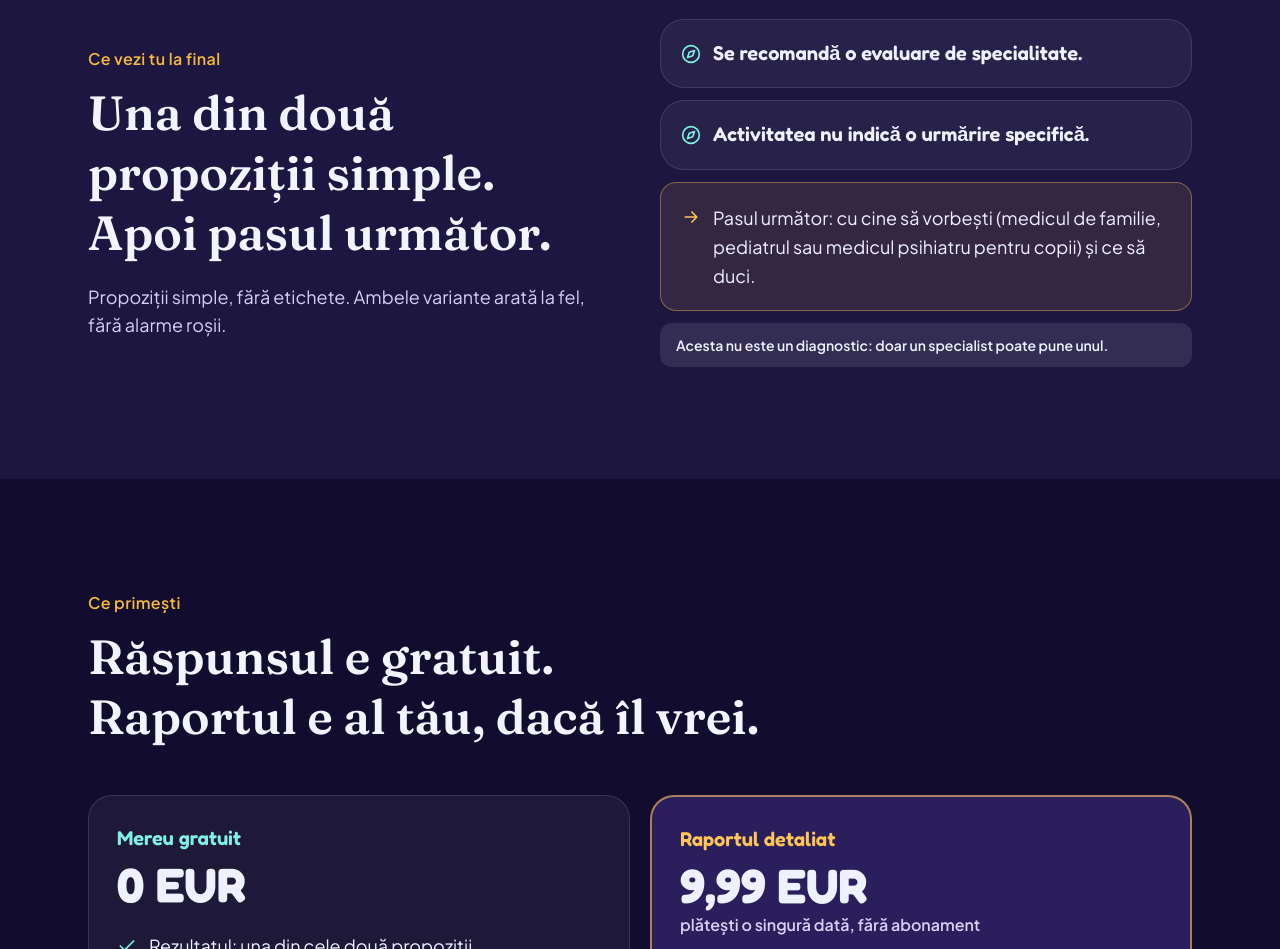
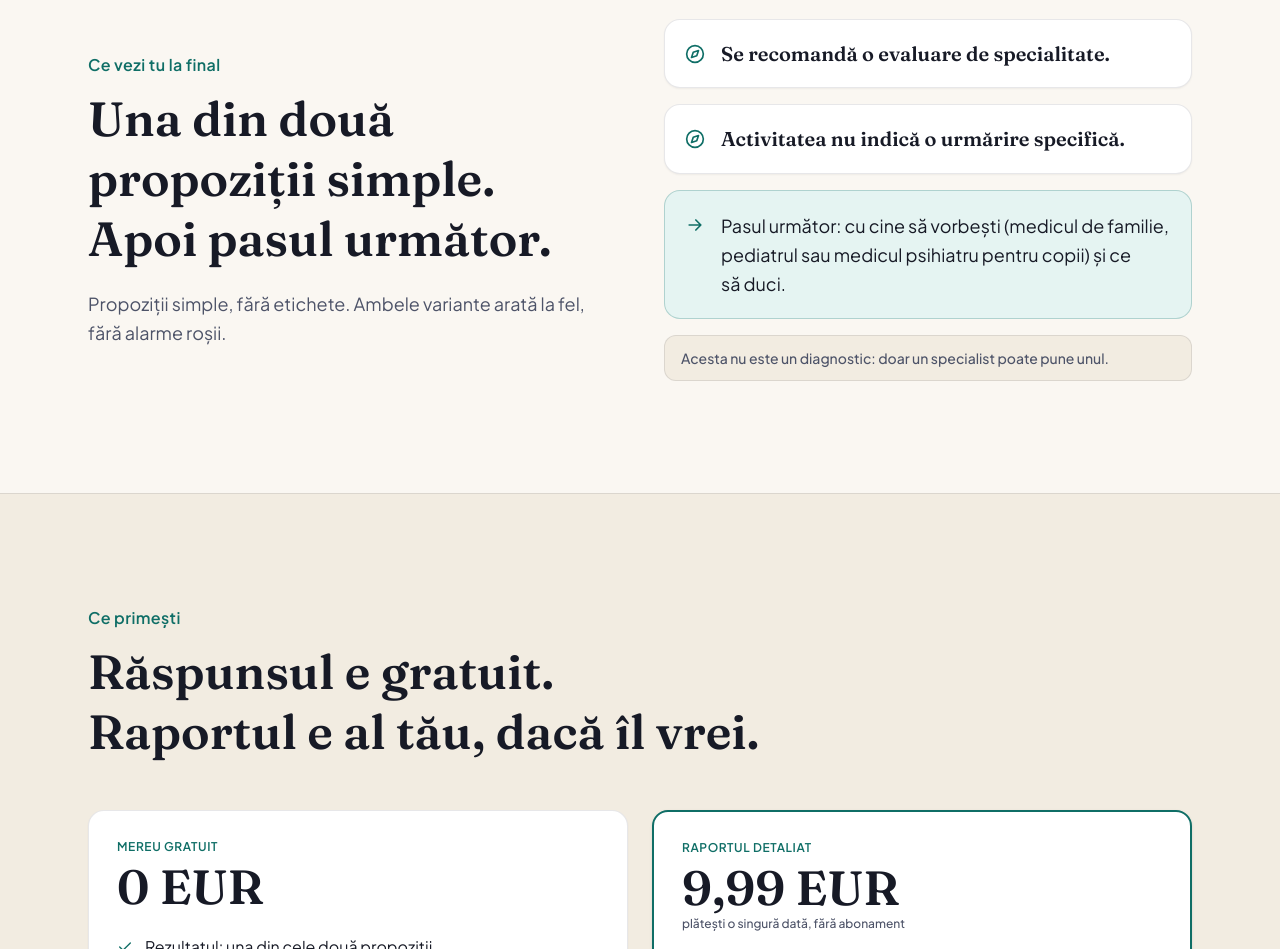
Before and after one commit to andreidinutu-byte/ADHD_Check, a Next.js app in the folder apps/web/: page / in a window 1280 px wide. Shown: the part 4320-5269 px from the top of the page. Built offline with nearby package versions, Linux system fonts and the light colour scheme.

Commit message:
feat(landing): redesign result, offer, privacy, faq, waitlist, and footer with impeccable

```diff
--- a/apps/web/app/_components/Landing.tsx
+++ b/apps/web/app/_components/Landing.tsx
@@ -65,14 +65,11 @@ export function Landing() {
         <Problem t={t} />
         <How t={t} />
         <Game t={t} />
-        {/* Temporary wrapper for Result through Final to preserve dark contrast */}
-        <div className="bg-dusk-deep text-moon">
         <Result t={t} />
         <Offer t={t} />
         <Privacy t={t} />
         <Faq t={t} />
         <Final t={t} lang={lang} />
-        </div>
       </main>
       <Footer t={t} />
       <StickyCta t={t} />
@@ -348,7 +345,7 @@ function Problem({ t }: { t: Dict }) {
           {t.problem.items.map((item, i) => (
             <li
               key={i}
-              className="reveal border-t border-line pt-5 text-lg leading-relaxed text-ink-primary"
+              className="reveal border-t border-line pt-5 text-lg leading-relaxed text-ink-primary text-pretty"
             >
               “{item}”
             </li>
@@ -428,8 +425,8 @@ function How({ t }: { t: Dict }) {
                 sizes="(min-width: 1024px) 24rem, 90vw"
                 className="block aspect-[4/3] h-auto w-full object-cover object-[50%_40%]"
               />
-              <div className="absolute inset-0 flex items-center justify-center bg-twilight/65 p-5">
-                <p className="rounded-xl border border-line bg-paper px-5 py-4 text-center font-editorial text-lg font-semibold leading-snug text-ink-primary shadow-lg">
+              <div className="absolute inset-x-0 bottom-0 border-t border-line bg-paper/95 px-5 py-4 text-center backdrop-blur-xs">
+                <p className="font-editorial text-base font-semibold leading-snug text-ink-primary md:text-lg">
                   {t.how.handback}
                 </p>
               </div>
@@ -503,25 +500,27 @@ function Game({ t }: { t: Dict }) {
 
 function Result({ t }: { t: Dict }) {
   return (
-    <section className="bg-dusk py-20 md:py-28">
-      <Container className="grid items-center gap-10 md:grid-cols-2">
+    <section id="result" className="relative bg-paper py-20 text-ink-primary md:py-28">
+      <Container className="grid items-start gap-12 md:grid-cols-2 md:items-center">
         <div className="reveal">
-          <Kicker dark>{t.result.kicker}</Kicker>
-          <H2 dark>{t.result.title}</H2>
-          <p className="mt-5 text-lg text-lavender">{t.result.sub}</p>
+          <Kicker>{t.result.kicker}</Kicker>
+          <H2>{t.result.title}</H2>
+          <p className="mt-5 text-lg leading-relaxed text-ink-secondary text-pretty">{t.result.sub}</p>
         </div>
-        <div className="reveal space-y-3">
+        <div className="reveal space-y-4">
           {[t.result.a, t.result.b].map((h) => (
-            <p key={h} className="dusk-surface flex items-start gap-3 p-5 font-display text-xl font-semibold leading-snug">
-              <Compass className="mt-1 size-5 shrink-0 text-river-soft" />
-              {h}
-            </p>
+            <div key={h} className="flex items-start gap-4 rounded-2xl border border-line bg-surface p-5 shadow-xs">
+              <Compass className="mt-1 size-5 shrink-0 text-brand-teal" />
+              <p className="font-editorial text-lg font-semibold leading-snug text-ink-primary md:text-xl">{h}</p>
+            </div>
           ))}
-          <p className="flex items-start gap-3 rounded-2xl border border-lantern/40 bg-lantern/10 p-5 text-lg leading-relaxed text-moon">
-            <Arrow className="mt-1 size-5 shrink-0 text-lantern" />
-            {t.result.next}
-          </p>
-          <p className="rounded-xl bg-white/10 px-4 py-3 text-sm font-semibold text-moon">{t.result.disclaimer}</p>
+          <div className="flex items-start gap-4 rounded-2xl border border-brand-teal/25 bg-brand-teal-soft p-5">
+            <Arrow className="mt-1 size-5 shrink-0 text-brand-teal" />
+            <p className="text-base leading-relaxed text-ink-primary md:text-lg text-pretty">{t.result.next}</p>
+          </div>
+          <div className="rounded-xl border border-line bg-paper-2 px-4 py-3 text-sm font-medium text-ink-secondary">
+            <p>{t.result.disclaimer}</p>
+          </div>
         </div>
       </Container>
     </section>
@@ -533,43 +532,47 @@ function Result({ t }: { t: Dict }) {
 function Offer({ t }: { t: Dict }) {
   const { free, paid } = t.offer;
   return (
-    <section id="offer" className="bg-dusk-deep py-20 md:py-28">
+    <section id="offer" className="relative border-y border-line bg-paper-2 py-20 text-ink-primary md:py-28">
       <Container>
         <div className="reveal max-w-3xl">
-          <Kicker dark>{t.offer.kicker}</Kicker>
-          <H2 dark>{t.offer.title}</H2>
+          <Kicker>{t.offer.kicker}</Kicker>
+          <H2>{t.offer.title}</H2>
         </div>
-        <div className="mt-12 grid gap-5 md:grid-cols-2">
-          <article className="reveal dusk-surface flex flex-col p-7">
-            <h3 className="font-display text-xl font-semibold text-river-soft">{free.label}</h3>
-            <p className="mt-2 font-display text-5xl font-bold">{free.price}</p>
-            <ul className="mt-6 space-y-3">
+        <div className="mt-12 grid gap-6 md:grid-cols-2">
+          <article className="reveal flex flex-col justify-between rounded-2xl border border-line bg-surface p-7 shadow-xs">
+            <div>
+              <p className="text-xs font-semibold uppercase tracking-wider text-brand-teal">{free.label}</p>
+              <p className="mt-2 font-editorial text-4xl font-semibold tabular-nums text-ink-primary md:text-5xl">{free.price}</p>
+              <ul className="mt-6 space-y-3.5">
                 {free.items.map((it) => (
-                <li key={it} className="flex gap-3 text-lg text-moon">
-                  <Check className="mt-1 size-5 shrink-0 text-river-soft" />
-                  {it}
+                  <li key={it} className="flex items-start gap-3 text-base text-ink-primary">
+                    <Check className="mt-1 size-4 shrink-0 text-brand-teal" />
+                    <span>{it}</span>
                   </li>
                 ))}
               </ul>
+            </div>
           </article>
-          <article className="reveal flex flex-col rounded-3xl border-2 border-lantern/60 bg-dusk-2 p-7">
-            <h3 className="font-display text-xl font-semibold text-lantern">{paid.label}</h3>
-            <p className="mt-2 font-display text-5xl font-bold">{paid.price}</p>
-            <p className="mt-1 font-semibold text-lavender">{paid.priceNote}</p>
-            <ul className="mt-6 space-y-3">
+          <article className="reveal flex flex-col justify-between rounded-2xl border-2 border-brand-teal bg-surface p-7 shadow-sm">
+            <div>
+              <p className="text-xs font-semibold uppercase tracking-wider text-brand-teal">{paid.label}</p>
+              <p className="mt-2 font-editorial text-4xl font-semibold tabular-nums text-ink-primary md:text-5xl">{paid.price}</p>
+              <p className="mt-1 text-xs font-medium text-ink-secondary">{paid.priceNote}</p>
+              <ul className="mt-6 space-y-3.5">
                 {paid.items.map((it) => (
-                <li key={it} className="flex gap-3 text-lg text-moon">
-                  <Check className="mt-1 size-5 shrink-0 text-lantern" />
-                  {it}
+                  <li key={it} className="flex items-start gap-3 text-base text-ink-primary">
+                    <Check className="mt-1 size-4 shrink-0 text-brand-teal" />
+                    <span>{it}</span>
                   </li>
                 ))}
               </ul>
+            </div>
           </article>
         </div>
-        <div className="reveal mt-8 flex flex-col items-start gap-5 sm:flex-row sm:items-center sm:justify-between">
-          <p className="flex items-start gap-3 text-lavender">
-            <Shield className="mt-0.5 size-6 shrink-0 text-river-soft" />
-            {t.offer.note}
+        <div className="reveal mt-10 flex flex-col items-start gap-5 sm:flex-row sm:items-center sm:justify-between">
+          <p className="flex items-center gap-3 text-sm font-medium text-ink-secondary">
+            <Shield className="size-5 shrink-0 text-brand-teal" />
+            <span>{t.offer.note}</span>
           </p>
           <CtaButton className="w-full sm:w-auto">{t.offer.cta}</CtaButton>
         </div>
@@ -582,20 +585,20 @@ function Offer({ t }: { t: Dict }) {
 
 function Privacy({ t }: { t: Dict }) {
   return (
-    <section id="privacy" className="bg-dusk py-20 md:py-28">
+    <section id="privacy" className="relative bg-paper py-20 text-ink-primary md:py-28">
       <Container>
         <div className="reveal max-w-3xl">
-          <Kicker dark>{t.privacy.kicker}</Kicker>
-          <H2 dark>{t.privacy.title}</H2>
+          <Kicker>{t.privacy.kicker}</Kicker>
+          <H2>{t.privacy.title}</H2>
         </div>
-        <dl className="mt-12 grid gap-x-10 gap-y-8 md:grid-cols-2 lg:grid-cols-3">
+        <dl className="mt-12 grid gap-x-12 gap-y-8 md:grid-cols-2 lg:grid-cols-3">
           {t.privacy.items.map((p) => (
-            <div key={p.title} className="reveal border-t border-lavender/15 pt-5">
-              <dt className="flex items-center gap-2 font-display text-xl font-semibold">
-                <Shield className="size-5 shrink-0 text-river-soft" />
-                {p.title}
+            <div key={p.title} className="reveal border-t border-line pt-5">
+              <dt className="flex items-center gap-2.5 font-editorial text-lg font-semibold text-ink-primary">
+                <Shield className="size-5 shrink-0 text-brand-teal" />
+                <span>{p.title}</span>
               </dt>
-              <dd className="mt-2 leading-relaxed text-lavender">{p.body}</dd>
+              <dd className="mt-2 text-sm leading-relaxed text-ink-secondary text-pretty">{p.body}</dd>
             </div>
           ))}
         </dl>
@@ -608,20 +611,20 @@ function Privacy({ t }: { t: Dict }) {
 
 function Faq({ t }: { t: Dict }) {
   return (
-    <section id="faq" className="bg-dusk-deep py-20 md:py-28">
+    <section id="faq" className="relative border-y border-line bg-paper-2 py-20 text-ink-primary md:py-28">
       <Container className="max-w-3xl">
         <div className="reveal">
-          <Kicker dark>{t.faq.kicker}</Kicker>
-          <H2 dark>{t.faq.title}</H2>
+          <Kicker>{t.faq.kicker}</Kicker>
+          <H2>{t.faq.title}</H2>
         </div>
-        <div className="mt-10 divide-y divide-lavender/15 border-y border-lavender/15">
+        <div className="mt-10 divide-y divide-line border-y border-line">
           {t.faq.items.map((f, i) => (
             <details key={i} className="group [&_summary::-webkit-details-marker]:hidden">
-              <summary className="flex min-h-14 cursor-pointer list-none items-center justify-between gap-4 py-4 font-display text-lg font-semibold">
-                {f.q}
-                <Plus className="size-5 shrink-0 text-river-soft transition-transform group-open:rotate-45" />
+              <summary className="flex min-h-14 cursor-pointer list-none items-center justify-between gap-4 py-4 font-editorial text-lg font-semibold text-ink-primary transition-colors hover:text-brand-teal focus-visible:outline-2 focus-visible:outline-brand-teal">
+                <span>{f.q}</span>
+                <Plus className="size-5 shrink-0 text-brand-teal transition-transform duration-200 group-open:rotate-45" />
               </summary>
-              <p className="pb-6 leading-relaxed text-lavender">{f.a}</p>
+              <p className="pb-6 text-base leading-relaxed text-ink-secondary text-pretty">{f.a}</p>
             </details>
           ))}
         </div>
@@ -659,20 +662,19 @@ function Final({ t, lang }: { t: Dict; lang: Lang }) {
     state === "ok" ? t.final.formSuccess : state === "invalid" ? t.final.formError : state === "fail" ? t.final.formFail : null;
 
   return (
-    <section id="start" className="relative overflow-hidden bg-dusk py-20 md:py-28">
-      <div className="absolute inset-0 bg-[radial-gradient(ellipse_at_50%_0%,#3a2d7a_0%,transparent_65%)]" aria-hidden="true" />
-      <Fireflies />
+    <section id="start" className="relative overflow-hidden bg-twilight py-20 text-twilight-text md:py-28">
+      <Fireflies count={6} />
       <Container className="relative max-w-3xl text-center">
-        <H2 dark className="md:text-6xl">{t.final.title}</H2>
-        <p className="mx-auto mt-5 max-w-2xl text-lg leading-relaxed text-lavender">{t.final.sub}</p>
+        <H2 dark className="md:text-5xl lg:text-6xl text-balance">{t.final.title}</H2>
+        <p className="mx-auto mt-5 max-w-2xl text-lg leading-relaxed text-twilight-muted text-pretty">{t.final.sub}</p>
 
         {state === "ok" ? (
-          <p role="status" className="mx-auto mt-10 max-w-xl rounded-2xl border border-river/50 bg-river/10 p-5 font-semibold">
+          <p role="status" className="mx-auto mt-10 max-w-xl rounded-2xl border border-white/20 bg-twilight-2 p-5 font-semibold text-twilight-text">
             {msg}
           </p>
         ) : (
           <form onSubmit={submit} noValidate className="mx-auto mt-10 max-w-xl text-left">
-            <label htmlFor="email" className="mb-2 block text-sm font-bold">
+            <label htmlFor="email" className="mb-2 block text-sm font-semibold text-twilight-text">
               {t.final.formLabel}
             </label>
             <div className="flex flex-col gap-3 sm:flex-row">
@@ -690,20 +692,20 @@ function Final({ t, lang }: { t: Dict; lang: Lang }) {
                 placeholder={t.final.formPlaceholder}
                 aria-invalid={state === "invalid"}
                 aria-describedby="email-help email-consent"
-                className="min-h-13 flex-1 rounded-2xl border-2 border-white/25 bg-white/10 px-5 text-base text-moon placeholder:text-lavender-muted focus:border-lantern focus:outline-none"
+                className="min-h-13 flex-1 rounded-xl border border-white/20 bg-twilight-2 px-5 text-base text-twilight-text placeholder:text-twilight-muted focus:border-lantern-warm focus:outline-none transition-colors"
               />
               <button
                 type="submit"
                 disabled={state === "sending"}
-                className="btn-lantern min-h-13 cursor-pointer rounded-2xl px-7 font-display text-lg font-semibold disabled:cursor-wait disabled:opacity-60"
+                className="btn-editorial-lantern min-h-13 cursor-pointer rounded-xl px-7 text-base font-semibold disabled:cursor-wait disabled:opacity-60"
               >
                 {state === "sending" ? t.final.sending : t.final.formCta}
               </button>
             </div>
-            <p id="email-help" aria-live="polite" className={`mt-3 text-sm ${msg ? "font-semibold text-[#fda4af]" : "text-lavender"}`}>
+            <p id="email-help" aria-live="polite" className={`mt-3 text-sm ${msg ? "font-semibold text-lantern-warm" : "text-twilight-muted"}`}>
               {msg ?? t.final.formNote}
             </p>
-            <p id="email-consent" className="mt-3 text-sm leading-relaxed text-lavender-muted">
+            <p id="email-consent" className="mt-3 text-xs leading-relaxed text-twilight-muted/90">
               {t.final.consent}
             </p>
           </form>
@@ -717,12 +719,12 @@ function Final({ t, lang }: { t: Dict; lang: Lang }) {
 
 function Footer({ t }: { t: Dict }) {
   return (
-    <footer className="bg-[#0b0820] pb-28 pt-12 text-sm text-lavender md:pb-12">
+    <footer className="border-t border-white/10 bg-twilight pb-28 pt-12 text-sm text-twilight-muted md:pb-12">
       <Container className="space-y-4">
         <Logo dark />
-        <p className="font-semibold text-moon">{t.footer.pilot}</p>
-        <p className="max-w-3xl leading-relaxed">{t.footer.disclaimer}</p>
-        <p>{t.footer.event}</p>
+        <p className="font-semibold text-twilight-text">{t.footer.pilot}</p>
+        <p className="max-w-md leading-relaxed text-twilight-muted text-pretty">{t.footer.disclaimer}</p>
+        <p className="text-xs text-twilight-muted/80">{t.footer.event}</p>
       </Container>
     </footer>
   );
@@ -750,7 +752,7 @@ function StickyCta({ t }: { t: Dict }) {
 
   return (
     <div
-      className={`fixed inset-x-0 bottom-0 z-40 border-t border-white/10 bg-dusk-deep/95 p-3 backdrop-blur-md transition-transform duration-300 md:hidden ${
+      className={`fixed inset-x-0 bottom-0 z-40 border-t border-line bg-paper/95 p-3 backdrop-blur-md transition-transform duration-300 md:hidden ${
         show ? "translate-y-0" : "translate-y-full"
       }`}
       aria-hidden={!show}
@@ -758,7 +760,7 @@ function StickyCta({ t }: { t: Dict }) {
       <a
         href="#start"
         tabIndex={show ? 0 : -1}
-        className="btn-lantern flex min-h-12 w-full items-center justify-center gap-2 rounded-2xl font-display text-lg font-semibold"
+        className="btn-editorial-primary flex min-h-12 w-full items-center justify-center gap-2 rounded-xl text-base font-semibold shadow-md"
       >
         {t.sticky}
         <Arrow className="size-5" />
```
Also changed, not shown: apps/web/app/globals.css (+15 -0 lines), 1 other file (tests, documents, lock files or other folders). Lines whose indentation alone changed are shown as unchanged.
